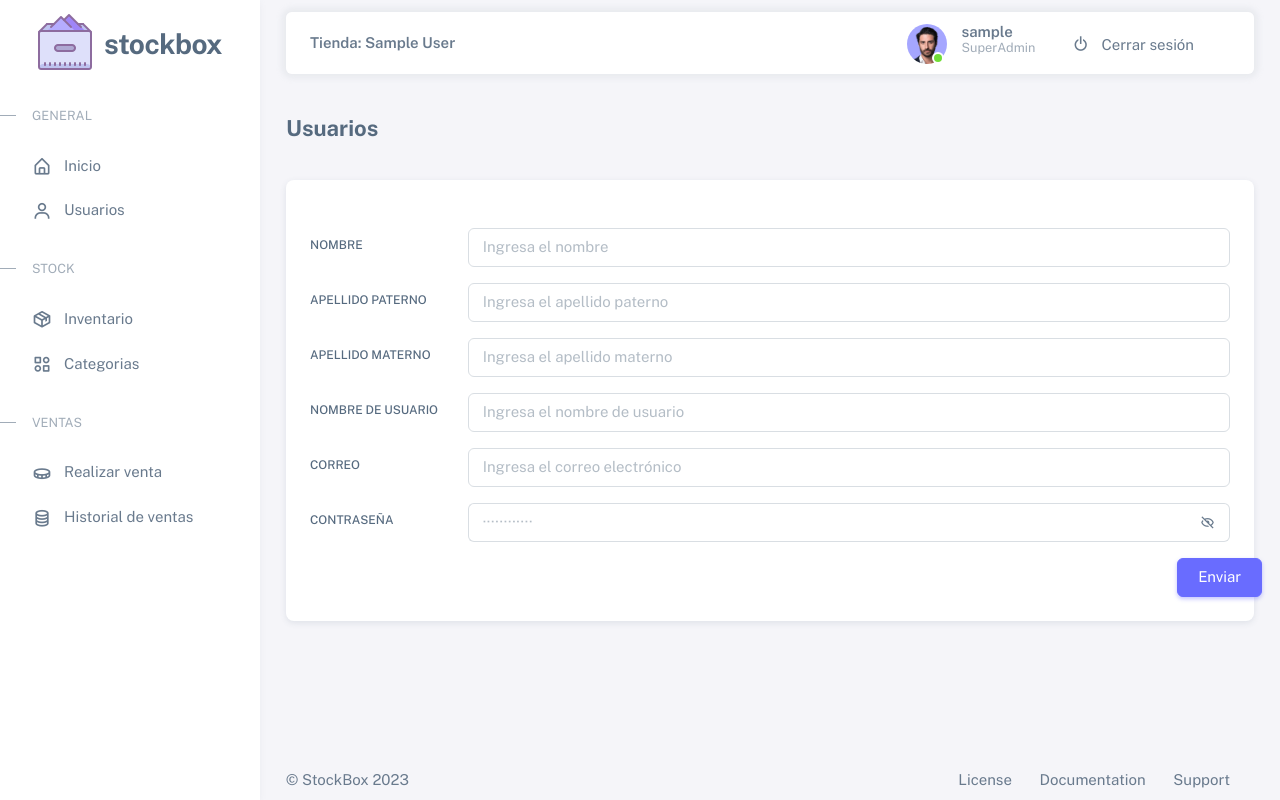
After one commit to danma22/StockBox-MVC, a PHP site: template view/addUser.php in a window 1280 px wide. The commit adds this page. Run offline with PHP 8.4, Linux system fonts and the light colour scheme; the template is opened without the code that fills it, so the values that code supplies are empty; the visitor is signed in with stand-in values (Sample User, id 1); some libraries are stand-ins or nearby versions.

Commit message:
Modulo usuarios crear

```diff
--- a/controller/LoginController.php
+++ b/controller/LoginController.php
@@ -38,7 +38,7 @@ class LoginController {
             $filterCredential = array('username'=>$username,'password'=>$password); // Se reune las credenciales por medio de un array
 
             // Se solicita la información del usuario para verificar si existe
-            $result = getUsers($filterCredential);
+            $result = searchUserLogin($filterCredential);
 
             // si se trae al menos una consulta, se guarda los datos en una variable SESSION
             if(count($result) == 1){
--- a/layouts/aside.php
+++ b/layouts/aside.php
@@ -48,7 +48,7 @@
             </a>
         </li>
         <li class="menu-item" id="itemUsuarios">
-            <a href="javascript:void(0);" class="menu-link">
+            <a href="index.php?controller=UserController&action=loadPage" class="menu-link">
                 <i class="menu-icon tf-icons bx bx-user"></i>
                 <div data-i18n="Users">Usuarios</div>
             </a>
--- /dev/null
+++ b/view/addUser.php
@@ -0,0 +1,153 @@
+
+<?php
+  session_start();
+  include_once "layouts/header.php";
+?>
+
+    <!-- Layout wrapper -->
+    <div class="layout-wrapper layout-content-navbar">
+      <div class="layout-container">
+
+        <?php  include_once "layouts/aside.php"; ?>
+
+        <!-- Layout container -->
+        <div class="layout-page">
+
+          <?php  include_once "layouts/navbar.php"; ?>
+
+          <!-- Content wrapper -->
+          <div class="content-wrapper">
+            <!-- Content -->
+
+            <div class="container-xxl flex-grow-1 container-p-y">
+              <h4 class="fw-bold py-3 mb-4"> Usuarios</h4>
+
+              <div class="bs-toast toast toast-placement-ex m-2 fade bg-success top-0 end-0 hide" id="toast" role="alert" aria-live="assertive" aria-atomic="true" data-delay="2000">
+                <div class="toast-header">
+                  <i class="bx bx-bell me-2"></i>
+                  <div class="me-auto fw-semibold" id="toastHeader"></div>
+                  <button type="button" class="btn-close" data-bs-dismiss="toast" aria-label="Close"></button>
+                </div>
+                <div class="toast-body" id="toastBody"> </div>
+              </div>
+
+              <!-- Basic Layout & Basic with Icons -->
+              <div class="row">
+                <!-- Basic with Icons -->
+                <div class="col-xxl">
+                  <div class="card mb-4">
+                    <div class="card-header d-flex align-items-center justify-content-between">
+                      <h5 class="mb-0"><?php echo $page[0] ?></h5>
+                    </div>
+
+                    <div class="card-body">
+                      <div class="alert alert-danger" role="alert" id="alert" style="display:none"></div>
+                      <form id="addUsersForm" method="POST">
+                        <div class="row mb-3">
+                          <label class="col-sm-2 col-form-label" for="name">Nombre</label>
+                          <div class="col-sm-10">
+                            <div class="input-group input-group-merge">
+                              <input type="text" id="name" name="name" class="form-control" placeholder="Ingresa el nombre"/>
+                            </div>
+                          </div>
+                        </div>
+
+                        <div class="row mb-3">
+                          <label class="col-sm-2 col-form-label" for="lastname_p">Apellido paterno</label>
+                          <div class="col-sm-10">
+                            <div class="input-group input-group-merge">
+                              <input type="text" id="lastname_p" name="lastname_p" class="form-control" placeholder="Ingresa el apellido paterno"/>
+                            </div>
+                          </div>
+                        </div>
+
+                        <div class="row mb-3">
+                          <label class="col-sm-2 col-form-label" for="lastname_m">Apellido materno</label>
+                          <div class="col-sm-10">
+                            <div class="input-group input-group-merge">
+                              <input type="text" id="lastname_m" name="lastname_m" class="form-control" placeholder="Ingresa el apellido materno"/>
+                            </div>
+                          </div>
+                        </div>
+
+                        <div class="row mb-3">
+                          <label class="col-sm-2 col-form-label" for="username">Nombre de usuario</label>
+                          <div class="col-sm-10">
+                            <div class="input-group input-group-merge">
+                              <input type="text" id="username" name="username" class="form-control" placeholder="Ingresa el nombre de usuario"/>
+                            </div>
+                          </div>
+                        </div>
+
+                        <div class="row mb-3">
+                          <label class="col-sm-2 col-form-label" for="email">Correo</label>
+                          <div class="col-sm-10">
+                            <div class="input-group input-group-merge">
+                              <input type="email" id="email" name="email" class="form-control" placeholder="Ingresa el correo electrónico"/>
+                            </div>
+                          </div>
+                        </div>
+
+                        <div class="row mb-3 form-password-toggle">
+                          <label class="col-sm-2 col-form-label" for="password">Contraseña</label>
+                          <div class="col-sm-10">
+                            <div class="input-group input-group-merge">
+                              <input type="password" id="password" name="password" class="form-control" placeholder="&#xb7;&#xb7;&#xb7;&#xb7;&#xb7;&#xb7;&#xb7;&#xb7;&#xb7;&#xb7;&#xb7;&#xb7;"
+                              aria-describedby="password"/>
+                              <span class="input-group-text cursor-pointer"><i class="bx bx-hide"></i></span>
+                            </div>
+                          </div>
+                        </div>
+
+                        <div class="row justify-content-end">
+                          <div class="col-sm-1">
+                            <input type="submit" class="btn btn-primary" value="Enviar" name="submit">
+                          </div>
+                        </div>
+                      </form>
+                    </div>
+
+                  </div>
+                </div>
+              </div>
+            </div>
+            <!-- / Content -->
+
+            <?php  include_once "layouts/footer.php"; ?>
+
+            <div class="content-backdrop fade"></div>
+          </div>
+          <!-- Content wrapper -->
+        </div>
+        <!-- / Layout page -->
+      </div>
+
+      <!-- Overlay -->
+      <div class="layout-overlay layout-menu-toggle"></div>
+
+    </div>
+    <!-- / Layout wrapper -->
+
+    <!-- Core JS -->
+    <!-- build:js assets/vendor/js/core.js -->
+    <script src="assets/vendor/libs/jquery/jquery.js"></script>
+    <script src="assets/vendor/libs/popper/popper.js"></script>
+    <script src="assets/vendor/js/bootstrap.js"></script>
+    <script src="assets/vendor/libs/perfect-scrollbar/perfect-scrollbar.js"></script>
+
+    <script src="assets/vendor/js/menu.js"></script>
+    <!-- endbuild -->
+
+    <!-- Vendors JS -->
+    <script src="assets/vendor/libs/apex-charts/apexcharts.js"></script>
+
+    <!-- Main JS -->
+    <script src="assets/js/main.js"></script>
+
+    <!-- Page JS -->
+    <script src="view/js/user.js"></script>
+
+    <!-- Place this tag in your head or just before your close body tag. -->
+    <script async defer src="https://buttons.github.io/buttons.js"></script>
+  </body>
+</html>
--- a/view/dashboard.php
+++ b/view/dashboard.php
@@ -30,7 +30,7 @@
                       </div>
                       <span class="fw-semibold d-block mb-1">Total de productos</span>
                       <h3 class="card-title text-nowrap mb-2 text-success">234</h3>
-                      <button type="submit" class="btn btn-secondary d-grid w-100" name="submit">Ver más</button>
+                      <a class="btn btn-secondary d-grid w-100" name="submit" href="">Ver más</a>
                     </div>
                   </div>
                 </div>
@@ -45,7 +45,7 @@
                       </div>
                       <span class="fw-semibold d-block mb-1">Total de usuarios</span>
                       <h3 class="card-title text-nowrap mb-2 text-success">23</h3>
-                      <button type="submit" class="btn btn-secondary d-grid w-100" name="submit">Ver más</button>
+                      <a class="btn btn-secondary d-grid w-100" name="submit" href="">Ver más</a>
                     </div>
                   </div>
                 </div>
@@ -60,7 +60,7 @@
                       </div>
                       <span class="fw-semibold d-block mb-1">Total de categorias</span>
                       <h3 class="card-title text-nowrap mb-2 text-success">6</h3>
-                      <button type="submit" class="btn btn-secondary d-grid w-100" name="submit">Ver más</button>
+                      <a class="btn btn-secondary d-grid w-100" name="submit" href="index.php?controller=CategoriesController&action=loadPage">Ver más</a>
                     </div>
                   </div>
                 </div>
--- /dev/null
+++ b/view/js/user.js
@@ -0,0 +1,49 @@
+$(document).ready(function() {
+    $("#addUsersForm").submit(function(event) {
+        // Evita el envío del formulario por defecto
+        event.preventDefault();
+        $("#alert").css("display", "none");
+
+        // Obtiene los valores del formulario
+        var name = $("#name").val();
+        var lastname_p = $("#lastname_p").val();
+        var lastname_m = $("#lastname_m").val();
+        var username = $("#username").val();
+        var email = $("#email").val();
+        var password = $("#password").val();
+
+        // Validación de campos vacíos
+        if (username == '' || password == '' || name =='' || lastname_p =='' || lastname_m =='' || email =='') {
+            $("#alert").html("Los campos están vacios -- Revisalo!");
+            $("#alert").css("display", "block");
+            return false;
+        }
+
+        // Envía la solicitud AJAX
+        $.ajax({
+            type: "POST",
+            url: "index.php?controller=UserController&action=addUsers",
+            data: $("#addUsersForm").serialize(),
+            success: function(response) {
+                response = JSON.parse(response);
+                if (response.exito) {
+                    $("#toastHeader").html("¡Usuario agregado!");
+                    $("#toastBody").html("El usuario indicado ha sido registrada con éxito");
+                    $("#toast").removeClass("bg-danger");
+                    $("#toast").addClass("bg-success");
+
+                    const toast = new bootstrap.Toast(document.getElementById('toast'))
+                    toast.show()
+                }else{
+                    $("#toastHeader").html("¡Sin éxito!");
+                    $("#toastBody").html("El usuario indicado no ha sido registrado, pruebe más tarde");
+                    $("#toast").removeClass("bg-success");
+                    $("#toast").addClass("bg-danger");
+
+                    const toast = new bootstrap.Toast(document.getElementById('toast'))
+                    toast.show()
+                }
+            }
+        });
+    });
+});
```
Also changed, not shown: controller/UserController.php (added, +61 -0 lines), model/UserModel.php (+30 -1 lines), view/users.php (added, +135 -0 lines).
